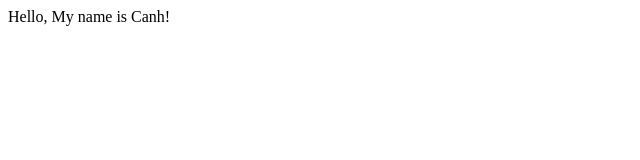
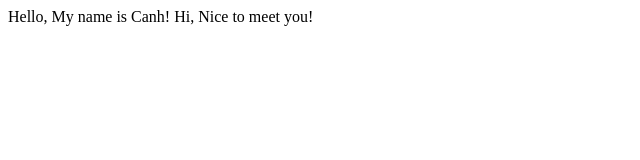
Before and after one commit to canhngo225/scoremyessay, a plain HTML site: page index.html in a window 1280 px wide. Shown: the whole page, without its empty margins (0-640 px from the left). Drawn offline with Linux system fonts and the light colour scheme.

Commit message:
branchtest

```diff
--- a/index.html
+++ b/index.html
@@ -1,3 +1,4 @@
 <html>
 Hello, My name is Canh!
+Hi, Nice to meet you!
 </html>
```
